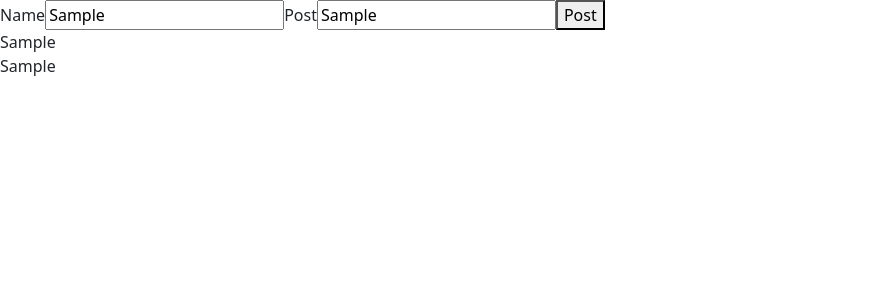
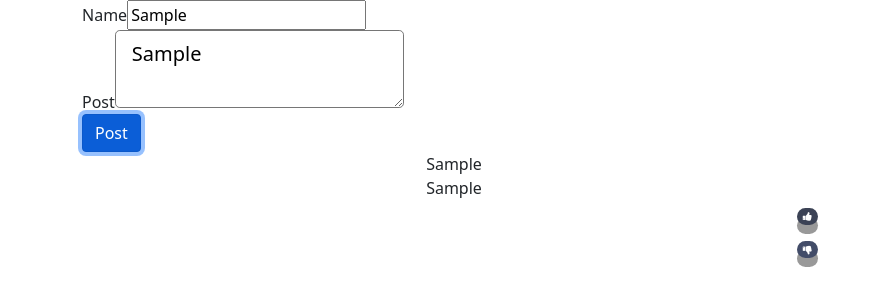
Before and after one commit to jleviharris/devCodeCampSocialFeed, a React (Create React App) app: page / in a window 1280 px wide. Both pictures are taken after typing "Sample", "Sample" into the empty fields and a click on the button "Post". Shown: the top 306 px of the page, without its empty margins (0-880 px from the left). Built offline with nearby package versions, Linux system fonts and the light colour scheme.

Commit message:
Worked on CSS

```diff
--- a/public/index.html
+++ b/public/index.html
@@ -24,6 +24,7 @@
       work correctly both with client-side routing and a non-root public URL.
       Learn how to configure a non-root public URL by running `npm run build`.
     -->
+    <link rel="stylesheet" href="https://cdnjs.cloudflare.com/ajax/libs/font-awesome/4.7.0/css/font-awesome.min.css">
     <title>React App</title>
   </head>
   <body>
--- a/src/App.js
+++ b/src/App.js
@@ -4,7 +4,7 @@ import CreatePost from './Components/CreatePost/CreatePost';
 
 function App() {
 
-  const[Posts, setPosts] = useState([{name: null, postText: null, like: null, dislike:null}])
+  const[Posts, setPosts] = useState([])
 
   function addNewPost(post){
     let tempPost = [post, ...Posts];
@@ -13,9 +13,17 @@ function App() {
   }
 
   return (
-    <div>
+    <div className='container'>
+      <div className='row'>
+        <div className='col-md-12'>
+          <div className='border-box, text-left'>
       <CreatePost  createNewPost={addNewPost}/>
+          </div>
+          <div className='border-box, col-md-8'>
       <DisplayPosts parentPosts={Posts}/>
+      </div>
+      </div>
+      </div>
     </div>
   );
 }
--- a/src/Components/CreatePost/CreatePost.jsx
+++ b/src/Components/CreatePost/CreatePost.jsx
@@ -10,19 +10,23 @@ const CreatePost = (props) => {
         let newPost = {
             name: name,
             postText: post,
-            // like: like,
-            // dislike: dislike
+            like: null,
+            dislike: null
         };
         props.createNewPost(newPost);
     }
 
     return (
         <form onSubmit={handlePost}>
-            <label>Name</label>
-            <input type="text" value={name} onChange={(event) => setName(event.target.value)}/>
-            <label>Post</label>
-            <input type="text" value={post} onChange={(event) => setPost(event.target.value)} />
-            <button type='submit'>Post</button>
+             <div class="form-group">
+                <label>Name</label>
+                <input class="form control" type="text" value={name} onChange={(event) => setName(event.target.value)}/>
+            </div>
+            <div class="form-group">
+                <label>Post</label>
+                <textarea class="form control form-control-lg" type="text" value={post} onChange={(event) => setPost(event.target.value)} />
+            </div>
+            <button type='submit' class="btn btn-primary">Post</button>
         </form>
      );
 }
--- a/src/Components/DisplayPosts/DisplayPosts.jsx
+++ b/src/Components/DisplayPosts/DisplayPosts.jsx
@@ -1,15 +1,16 @@
+import '../app.css';
 const DisplayPosts = (props) => {
     return (
         <div>
             {props.parentPosts.map((post) => {
                 return (
                 <div>
-                    <div>{post.name}</div>
-                    <div>{post.postText}</div>
-                    <div>{post.like}</div>
-                    <div>{post.dislike}</div>
-                               {/* <FontAwesomeIcon icon="fa-solid fa-thumbs-up" /> */}
-            {/* <i class="fa-solid fa-thumbs-up"></i> */}
+                    <div className='border-box, text-center'>{post.name}</div>
+                    <div className='border-box, text-center'>{post.postText}</div>
+
+                    <div className='border-box, text-end'><button type="toggle" class="likeButton"><i class="fa fa-thumbs-up"></i></button></div>
+                    <div className='border-box, text-end'><button type="toggle" class="dislikeButton"><i class="fa fa-thumbs-down"></i></button></div>
+
                 </div>
                 )
             })}
--- /dev/null
+++ b/src/Components/app.css
@@ -0,0 +1,61 @@
+.likeButton {
+  display: inline-block;
+  padding: 5x 10px;
+  font-size: 10px;
+  cursor: pointer;
+  text-align: center;
+  text-decoration: none;
+  outline: none;
+  color: #fff;
+  background-color: #3b4255;
+  border: none;
+  border-radius: 15px;
+  box-shadow: 0 9px #999;
+  margin: 0.5rem;
+}
+
+.dislikeButton:active {
+  background-color: #e22d15;
+  color: black;
+  box-shadow: 0 5px #666;
+  transform: translateY(4px);
+}
+.dislikeButton {
+  display: inline-block;
+  padding: 5x 10px;
+  font-size: 10px;
+  cursor: pointer;
+  text-align: center;
+  text-decoration: none;
+  outline: none;
+  color: #fff;
+  background-color: #424c68;
+  border: none;
+  border-radius: 15px;
+  box-shadow: 0 9px #999;
+  margin: 0.5rem;
+}
+
+.likeButton:active {
+  background-color: #39cc2c;
+  color: black;
+  box-shadow: 0 5px #666;
+  transform: translateY(4px);
+}
+.button-align {
+  align-items: center;
+}
+
+.border-box {
+  border: 1px;
+  border-style: solid;
+  border-color: black;
+}
+
+.post-border-box {
+  border-bottom: 1px;
+  border-style: solid;
+  border-color: #666;
+  border-bottom-width: 50%;
+  align-items: center;
+}
--- a/src/index.js
+++ b/src/index.js
@@ -3,6 +3,8 @@ import ReactDOM from 'react-dom';
 
 import App from './App';
 import 'bootstrap/dist/css/bootstrap.min.css';
+import './Components/app.css'
+
 
 ReactDOM.render(
   <React.StrictMode>
```
